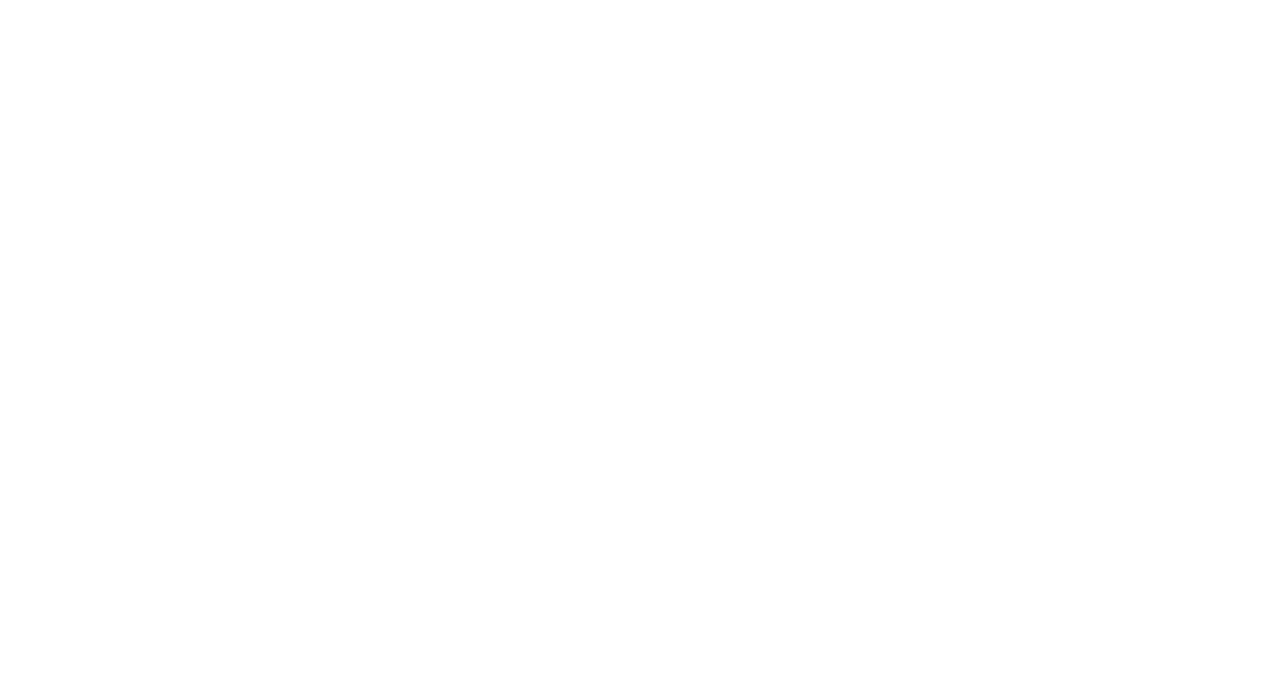
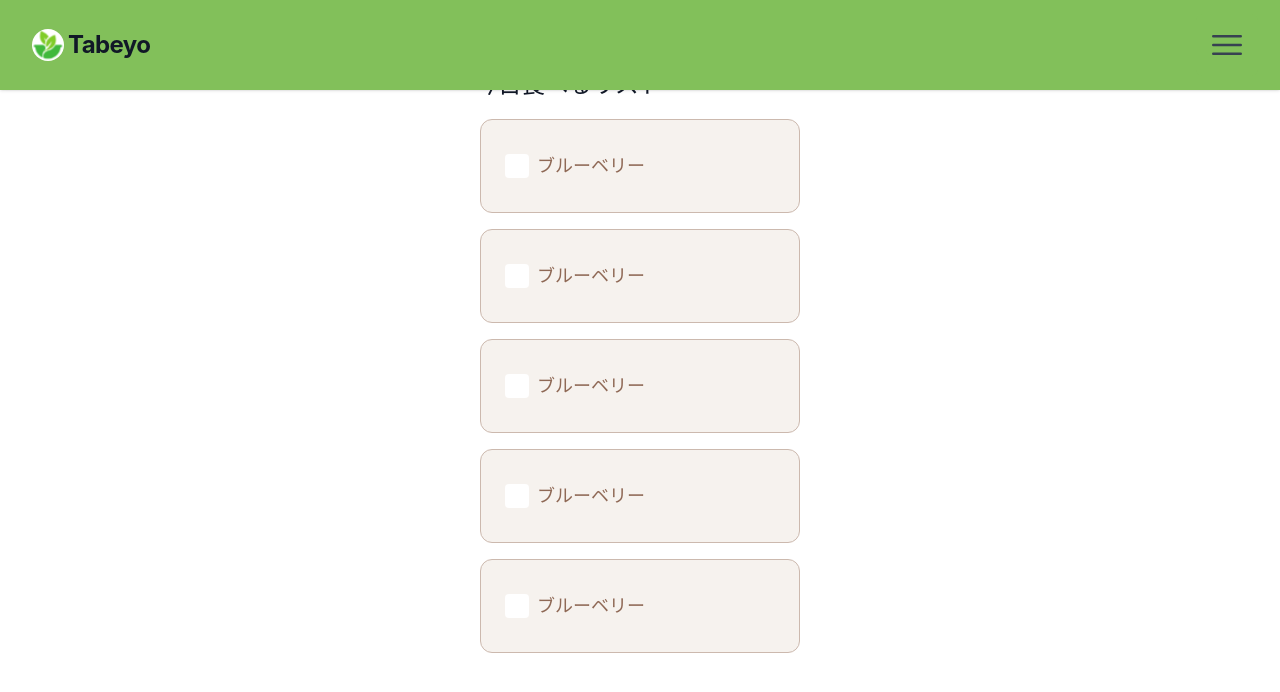
Before and after one commit to 9905Makoto/Tabeyo, a React (Vite) app in the folder app/web/: page /list in a window 1280 px wide. Before the commit this address had no page. Shown: the top 692 px of the page. Built offline with nearby package versions, Linux system fonts and the light colour scheme.

Commit message:
Tabeyoリスト画面　作成中 100% #6

```diff
--- /dev/null
+++ b/app/web/src/TabeyoList.tsx
@@ -0,0 +1,37 @@
+import { useState } from "react";
+import "./Select.css";
+import { Link } from "react-router-dom";
+import { Header } from "@/components/ui/header";
+import { FoodCard } from "@/components/ui/foodCard";
+import { Checkbox } from "@/components/ui/checkbox";
+
+function TabeyoList() {
+  return (
+    <>
+      <Header />
+      <div className="relative -top-8 flex min-h-full flex-1 flex-col justify-center items-center px-6 lg:px-8 space-y-4">
+        <div className="pr-36 text-center text-2xl/9 font-bold tracking-tight text-gray-900">
+          <p>今日食べるリスト</p>
+        </div>
+        <div>
+          <FoodCard />
+        </div>
+        <div>
+          <FoodCard />
+        </div>
+        <div>
+          <FoodCard />
+        </div>
+        <div>
+          <FoodCard />
+        </div>
+        <div>
+          <FoodCard />
+        </div>
+        <div className="sm:mx-auto sm:w-full sm:max-w-sm"></div>
+      </div>
+    </>
+  );
+}
+
+export default TabeyoList;
--- a/app/web/src/main.tsx
+++ b/app/web/src/main.tsx
@@ -4,6 +4,7 @@ import "./index.css";
 import SignupForm from "./SignupForm";
 import SigninForm from "./SigninForm";
 import SelectFoods from "./SelectFoods";
+import TabeyoList from "./TabeyoList";
 import { BrowserRouter, Route, Routes } from "react-router-dom";
 
 // ルートを作成
@@ -16,6 +17,7 @@ root.render(
         <Route path="/signup" element={<SignupForm />} />
         <Route path="/signin" element={<SigninForm />} />
         <Route path="/select" element={<SelectFoods />} />
+        <Route path="/list" element={<TabeyoList />} />
       </Routes>
     </BrowserRouter>
   </React.StrictMode>
```
